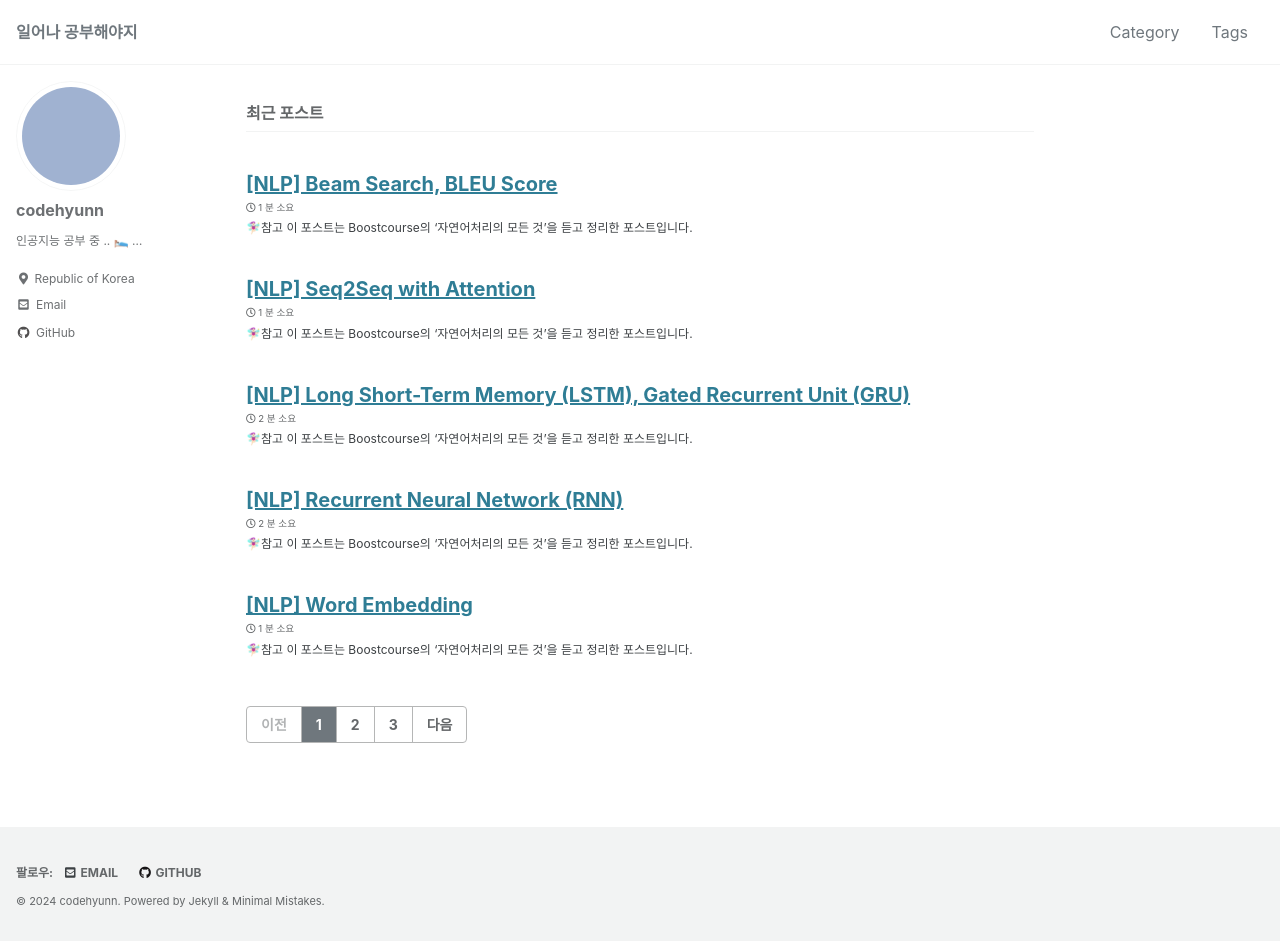
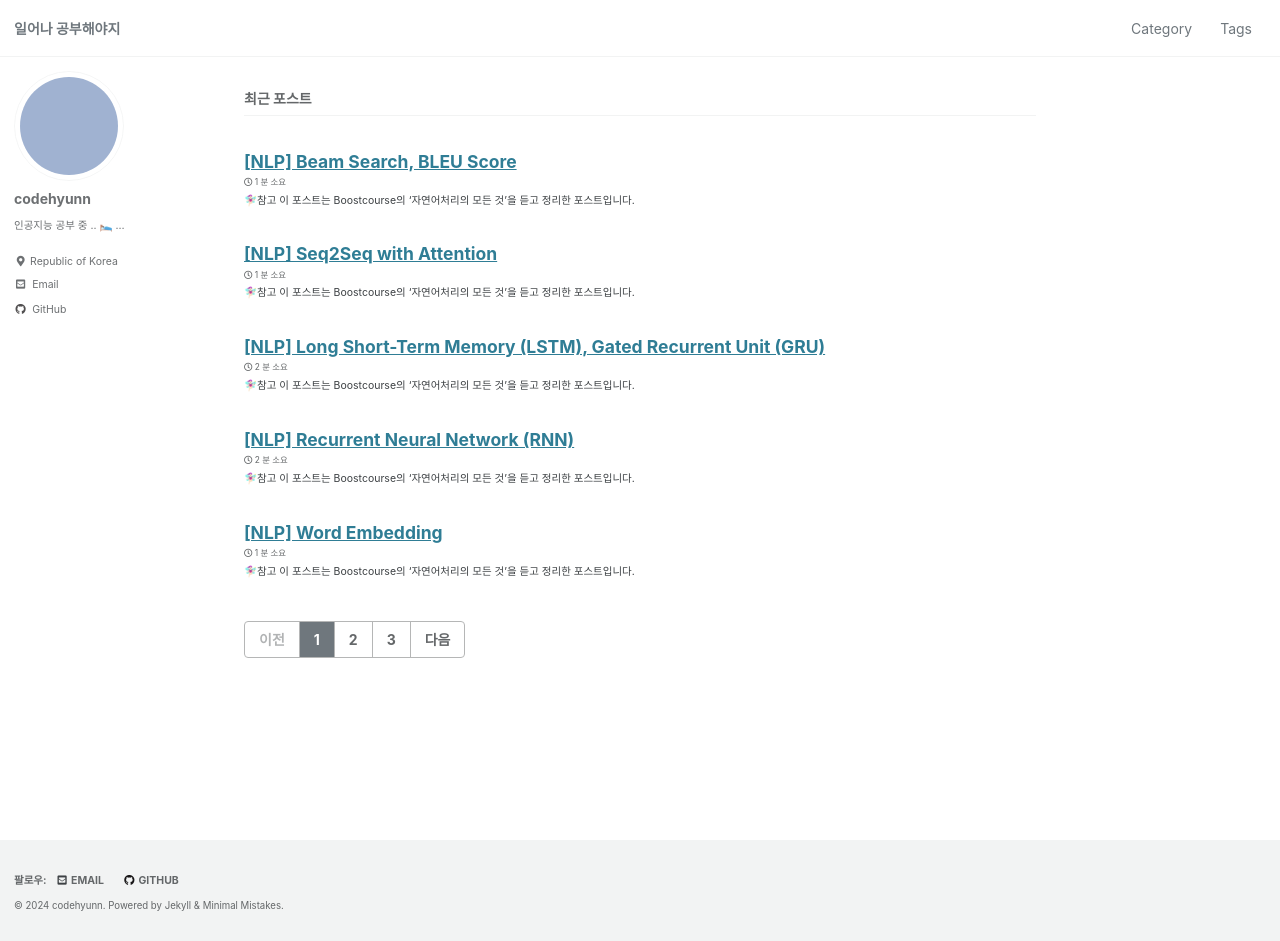
Before and after one commit to codehyunn/codehyunn.github.io, a Jekyll site: the page built from index.html, in a window 1280 px wide and 941 px high. Built offline with Jekyll 4.4.1, drawn with Linux system fonts in a browser that asks for light colours; cached includes are drawn as plain includes; some web fonts are replaced; the list of posts is cut into pages by our own code.

Commit message:
update font

```diff
--- a/_sass/minimal-mistakes/_reset.scss
+++ b/_sass/minimal-mistakes/_reset.scss
@@ -19,7 +19,7 @@ html {
   }
 
   @include breakpoint($x-large) {
-    font-size: 16px; // default : 22px
+    font-size: 14px; // default : 22px
   }
 
   -webkit-text-size-adjust: 100%;
```
